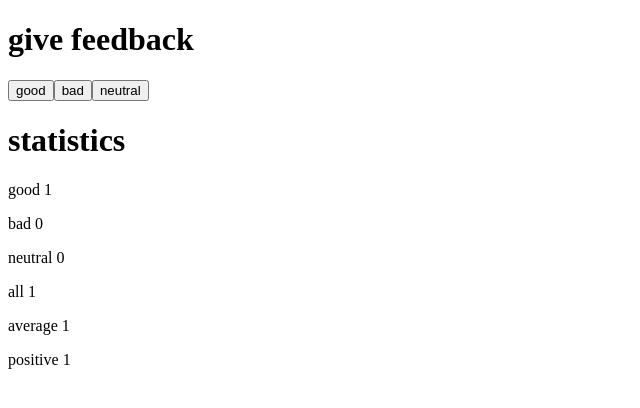
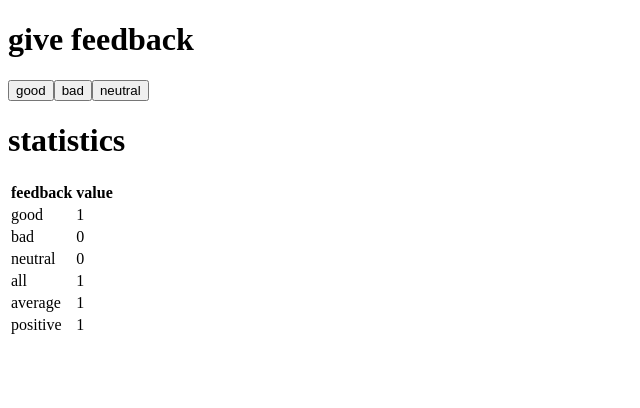
Before and after one commit to equaterina/helsinski-full-stack-open, a React (Vite) app in the folder part1/unicafe/: page / in a window 1280 px wide. Both pictures are taken after a click on the button "good". Shown: the top 408 px of the page, without its empty margins (0-640 px from the left). Built offline with nearby package versions, Linux system fonts and the light colour scheme.

Commit message:
1.11*: unicafe step6

```diff
--- a/part1/unicafe/src/App.jsx
+++ b/part1/unicafe/src/App.jsx
@@ -5,9 +5,10 @@
 );
 
 const StatisticsLine = ({ text, value }) => (
-  <p>
-    {text} {value}
-  </p>
+  <tr>
+    <td>{text}</td>
+    <td>{value}</td>
+  </tr>
 );
 
 const Statistics = ({ good, bad, neutral }) => {
@@ -18,12 +19,22 @@
   return total >= 1 ? (
     <div>
       <h1>statistics</h1>
+      <table>
+        <thead>
+          <tr>
+            <th>feedback</th>
+            <th>value</th>
+          </tr>
+        </thead>
+        <tbody>
           <StatisticsLine text="good" value={good} />
           <StatisticsLine text="bad" value={bad} />
           <StatisticsLine text="neutral" value={neutral} />
           <StatisticsLine text="all" value={total} />
           <StatisticsLine text="average" value={average} />
           <StatisticsLine text="positive" value={positive} />
+        </tbody>
+      </table>
     </div>
   ) : (
     <p>No feedback is given</p>
@@ -44,9 +55,9 @@
     <div>
       <div>
         <h1>give feedback</h1>
-        <Button handler={handleUpdateGood} value="good"/>
-        <Button handler={handleUpdateBad} value="bad"/>
-        <Button handler={handleUpdateNeutral} value="neutral"/>
+        <Button handler={handleUpdateGood} value="good" />
+        <Button handler={handleUpdateBad} value="bad" />
+        <Button handler={handleUpdateNeutral} value="neutral" />
       </div>
       <Statistics good={good} bad={bad} neutral={neutral} />
     </div>
```
Lines whose indentation alone changed are shown as unchanged.
